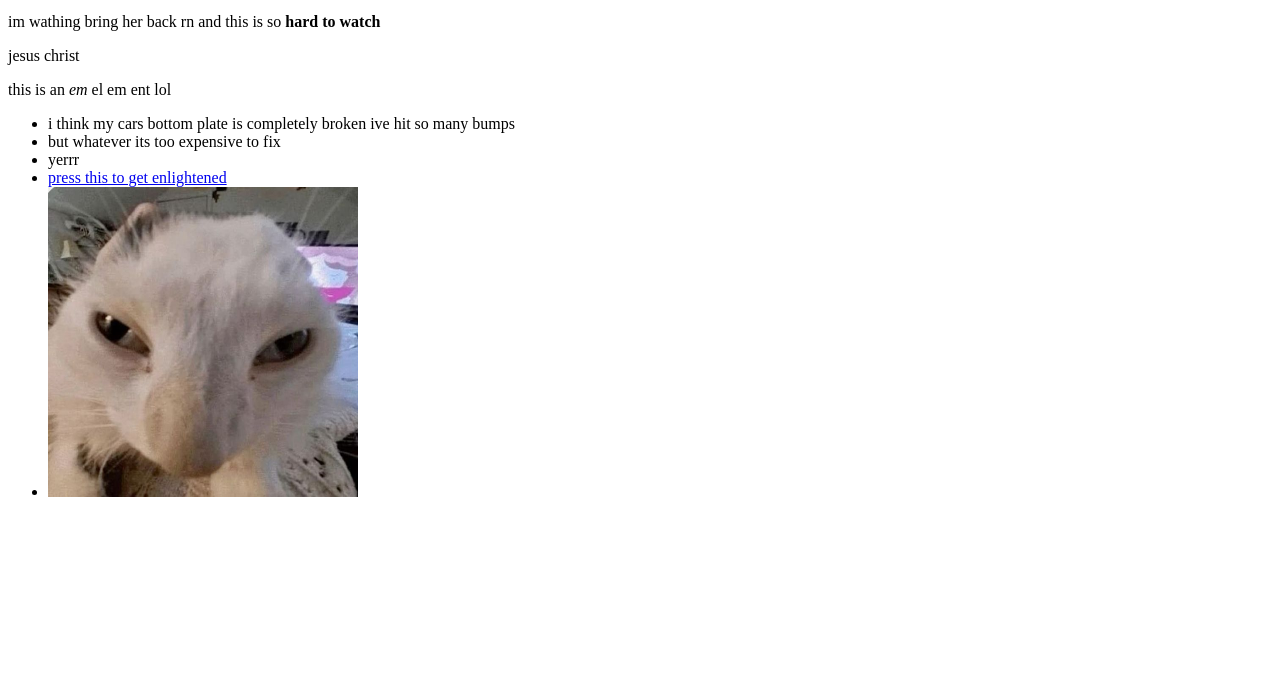
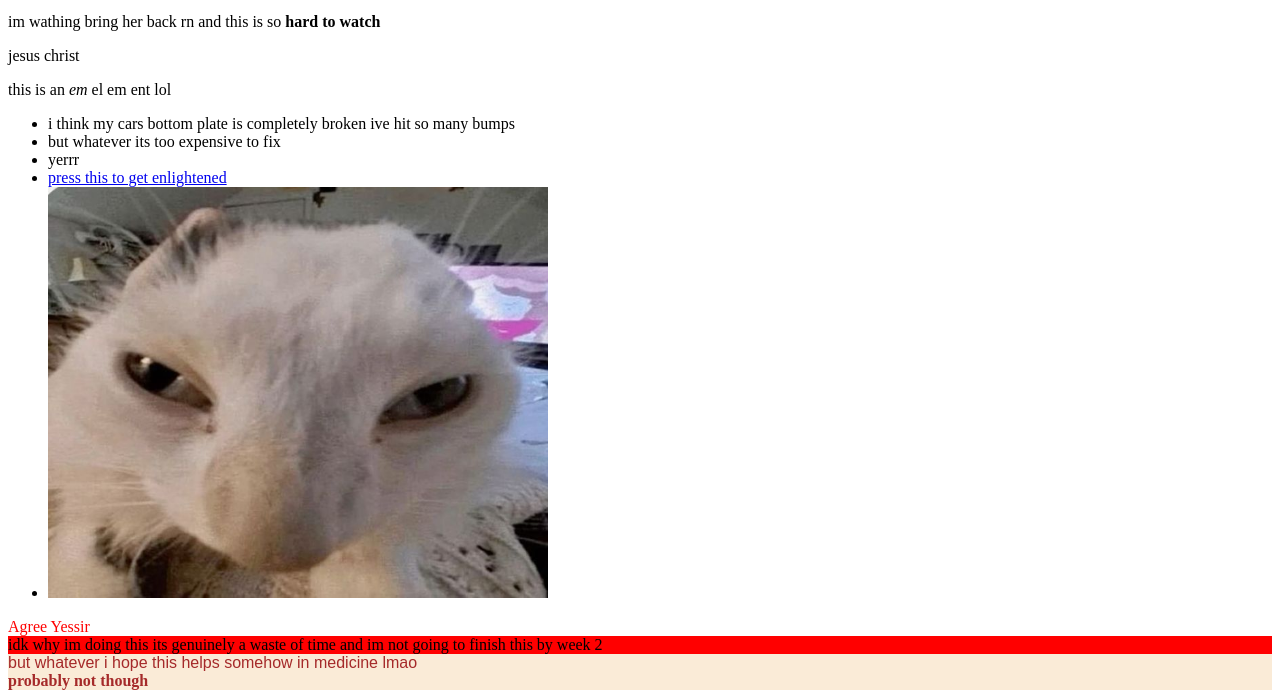
Before and after one commit to aeprl/yer, a plain HTML site: page index.html in a window 1280 px wide. Shown: the part 101-800 px from the top of the page. Drawn offline with Linux system fonts and the light colour scheme.

Commit message:
new index & styles yerr

```diff
--- a/index.html
+++ b/index.html
@@ -4,6 +4,7 @@
     <meta charset="UTF-8" />
     <title>yerrr</title>
     <meta name="viewport" content="width=device-width, initial-scale=1.0">
+    <link rel="stylesheet" href="styles.css">
 </head>
 <body>
     <h1>yer</h1>
@@ -15,8 +16,12 @@
         <li>i think my cars bottom plate is completely broken ive hit so many bumps</li>
         <li>but whatever its too expensive to fix</li>
         <li>yerrr</li>
-       <li><a href="https://https://github.com/aeprl/yer#" target="_blank" rel="noopener noreferrer">press this to get enlightened</a></li>
-       <li><img src="pfp.jpg" alt="Him" height="310" width="310"></li>
-</ul>
+        <li><a href="https://github.com/aeprl" target="_blank" rel="noopener noreferrer">press this to get enlightened</a></li>
+        <li><img src="pfp.jpg" alt="Him" height="310" width="310"></li>
+      </ul>
+    <div class="alert bigger">agree yessir</div>
+    <div id="this-aint-your-daddys-ID">idk why im doing this its genuinely a waste of time and im not going to finish this by week 2</div>
+    <div class="daodin">but whatever i hope this helps somehow in medicine lmao</div>
+    <div class="odin">probably not though</div>
 </body>
 </html>
--- /dev/null
+++ b/styles.css
@@ -0,0 +1,24 @@
+.alert {
+    color: red;
+}
+.bigger{
+    text-transform: capitalize;
+}
+#this-aint-your-daddys-ID{
+    background-color: red;
+}
+.odin,
+.daodin{
+    color: brown;
+    background-color: antiquewhite;
+}
+.odin{
+    font-weight: 900;
+}
+.daodin{
+    font-family: Arial, Helvetica, sans-serif;
+}
+img{
+    height: max-content;
+    width: 500px;
+}
```
